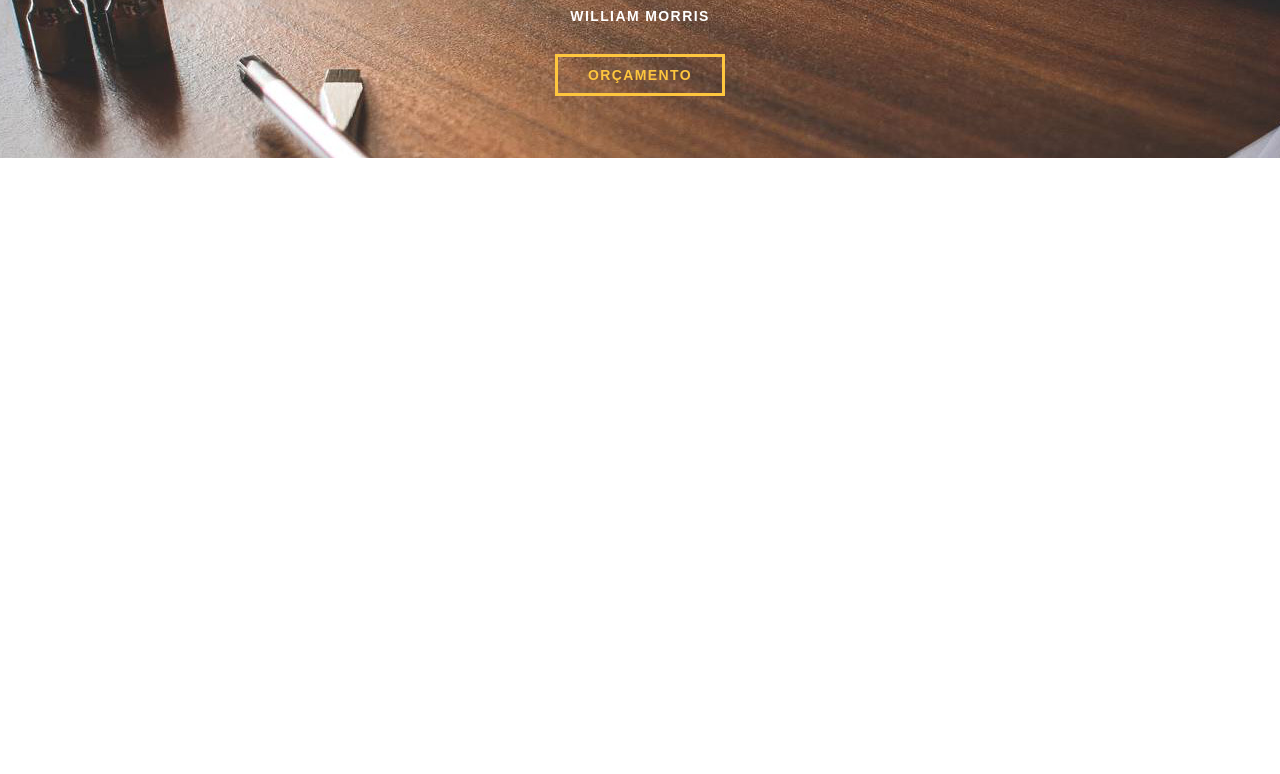
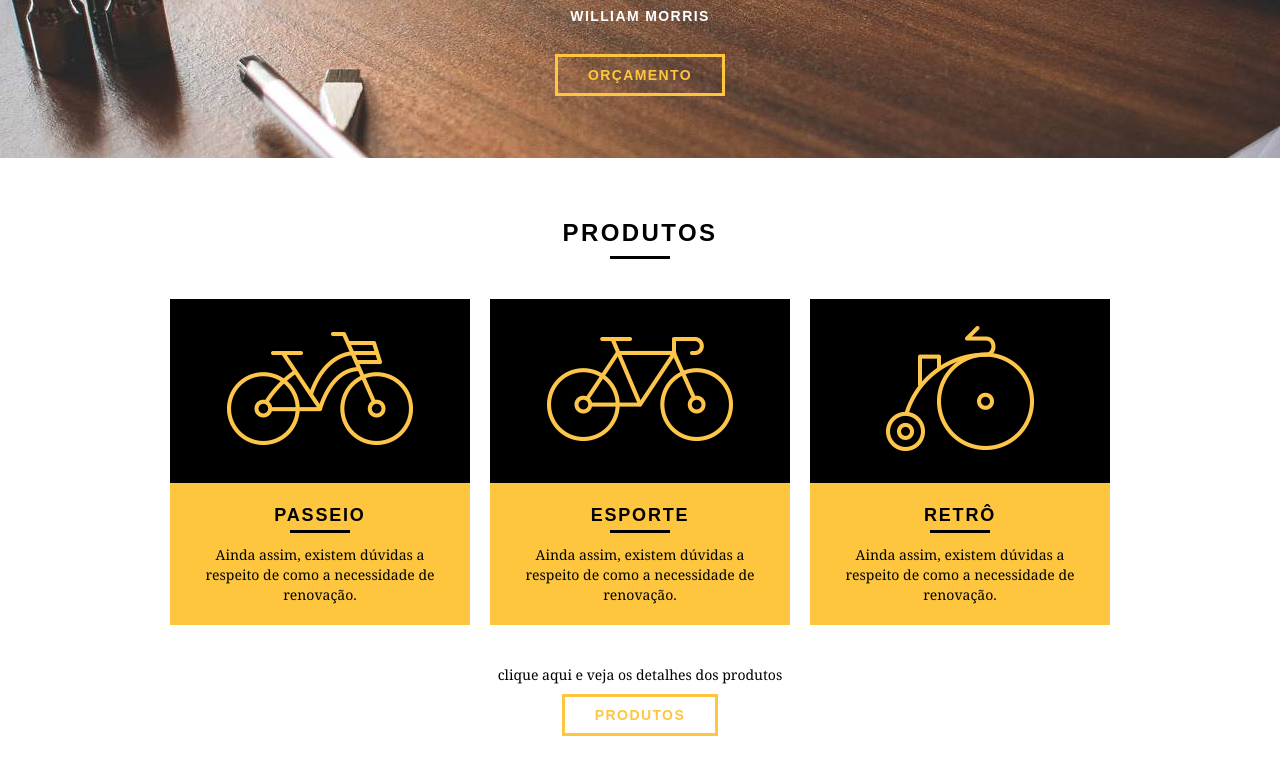
Before and after one commit to stefanopaulo/bikcraft, a plain HTML site: page index.html in a window 1280 px wide. Shown: the part 318-1092 px from the top of the page. Before the commit the page ends 800 px from the top, so only its background shows below. Drawn offline with Linux system fonts and the light colour scheme.

Commit message:
home - produtos

```diff
--- a/css/style.css
+++ b/css/style.css
@@ -8,6 +8,26 @@ p {
     font-family: Georgia, 'Times New Roman', Times, serif;
     font-size: 14px;
     line-height: 20px;
+}
+
+.subtitulo {
+    font-weight: bold;
+    font-size: 24px;
+    line-height: 30px;
+    letter-spacing: .1em;
+    color: #000;
+    text-transform: uppercase;
+    text-align: center;
+    margin-bottom: 40px;
+}
+
+.subtitulo::after {
+    content: "";
+    display: block;
+    width: 60px;
+    height: 3px;
+    background: #000;
+    margin: 8px auto;
 }
 
 .btn {
@@ -26,6 +46,11 @@ p {
     border-color: #fff;
 }
 
+.btn.btn-preto:hover {
+    color: #000;
+    border-color: #000;
+}
+
 /* Header */
 
 .header {
@@ -34,6 +59,7 @@ p {
     width: 100%;
     background: #fec63e;
     padding: 15px 0;
+    z-index: 10;
 }
 
 .header_menu {
@@ -105,3 +131,51 @@ p {
     font-size: 14px;
     letter-spacing: .1em;
 }
+
+/* Produtos */
+
+.produtos {
+    padding: 60px 0;
+}
+
+.produtos_lista li {
+    background: #fec63e;
+    text-align: center;
+}
+
+.produtos_lista li h3 {
+    font-weight: bold;
+    font-size: 18px;
+    line-height: 25px;
+    text-transform: uppercase;
+    letter-spacing: .1em;
+    margin-top: 20px;
+}
+
+.produtos_lista li h3::after {
+    content: "";
+    display: block;
+    width: 60px;
+    height: 3px;
+    background: #000;
+    margin: 2px auto;
+}
+
+.produtos_lista li p {
+    padding: 10px 20px 20px 20px;
+}
+
+.produtos_icone {
+    background: #000;
+    padding: 20px;
+}
+
+.call {
+    text-align: center;
+    padding-top: 40px;
+    clear: both;
+}
+
+.call p {
+    margin-bottom: 20px;
+}
--- a/index.html
+++ b/index.html
@@ -40,6 +40,40 @@
         </div>
     </section>
 
+    <section class="produtos container">
+        <h2 class="subtitulo">Produtos</h2>
+        <ul class="produtos_lista">
+            <li class="grid-1-3">
+                <div class="produtos_icone">
+                    <img src="/img/produtos/passeio.png" alt="Bikcraft passeio">
+                </div>
+                <h3>Passeio</h3>
+                <p>Ainda assim, existem dúvidas a respeito de como a necessidade de renovação.</p>
+            </li>
+
+            <li class="grid-1-3">
+                <div class="produtos_icone">
+                    <img src="/img/produtos/esporte.png" alt="Bikcraft passeio">
+                </div>
+                <h3>Esporte</h3>
+                <p>Ainda assim, existem dúvidas a respeito de como a necessidade de renovação.</p>
+            </li>
+
+            <li class="grid-1-3">
+                <div class="produtos_icone">
+                    <img src="/img/produtos/retro.png" alt="Bikcraft passeio">
+                </div>
+                <h3>Retrô</h3>
+                <p>Ainda assim, existem dúvidas a respeito de como a necessidade de renovação.</p>
+            </li>
+        </ul>
+
+        <div class="call">
+            <p>clique aqui e veja os detalhes dos produtos</p>
+            <a href="/produtos.html" class="btn btn-preto">Produtos</a>
+        </div>
+    </section>
+
     <script src="js/main.js"></script>
     <script src="js/plugins.js"></script>
 </body>
```
